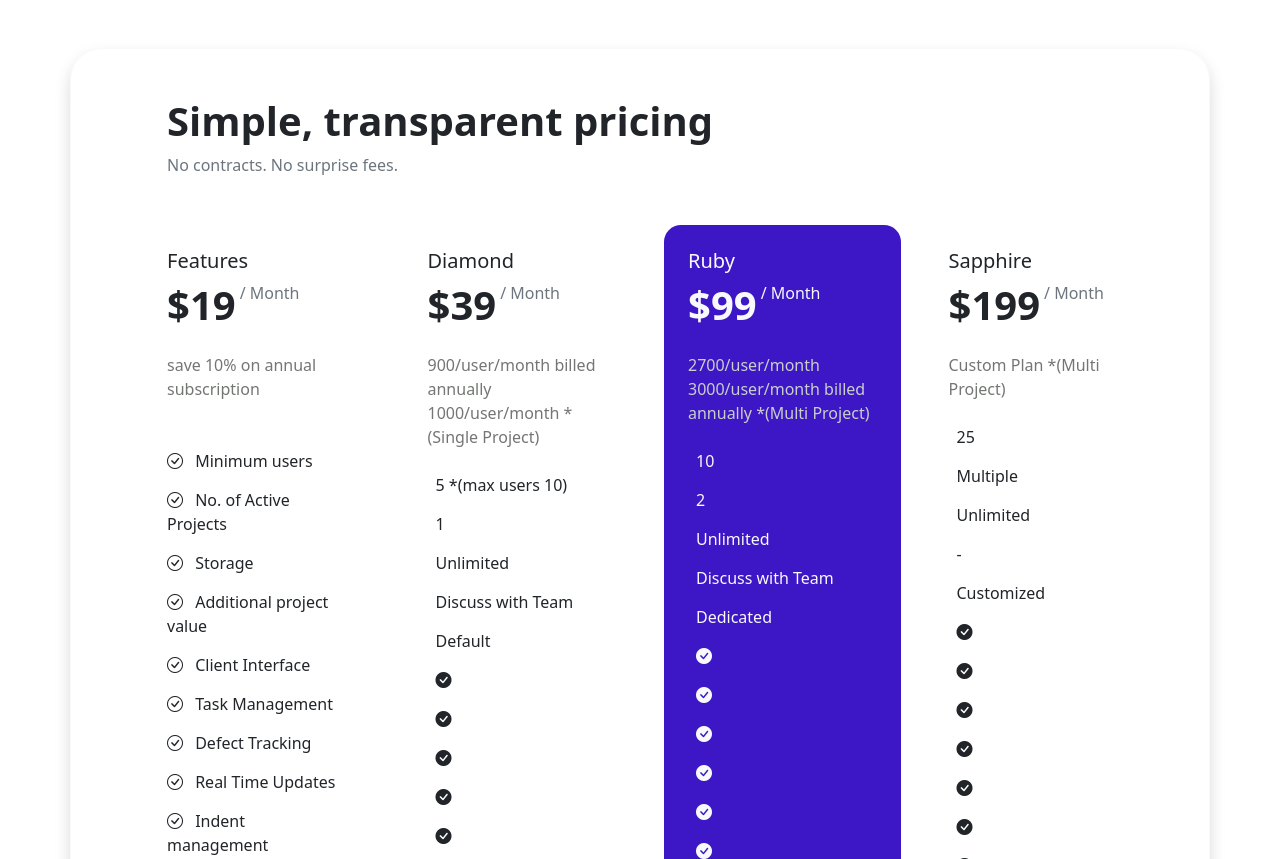
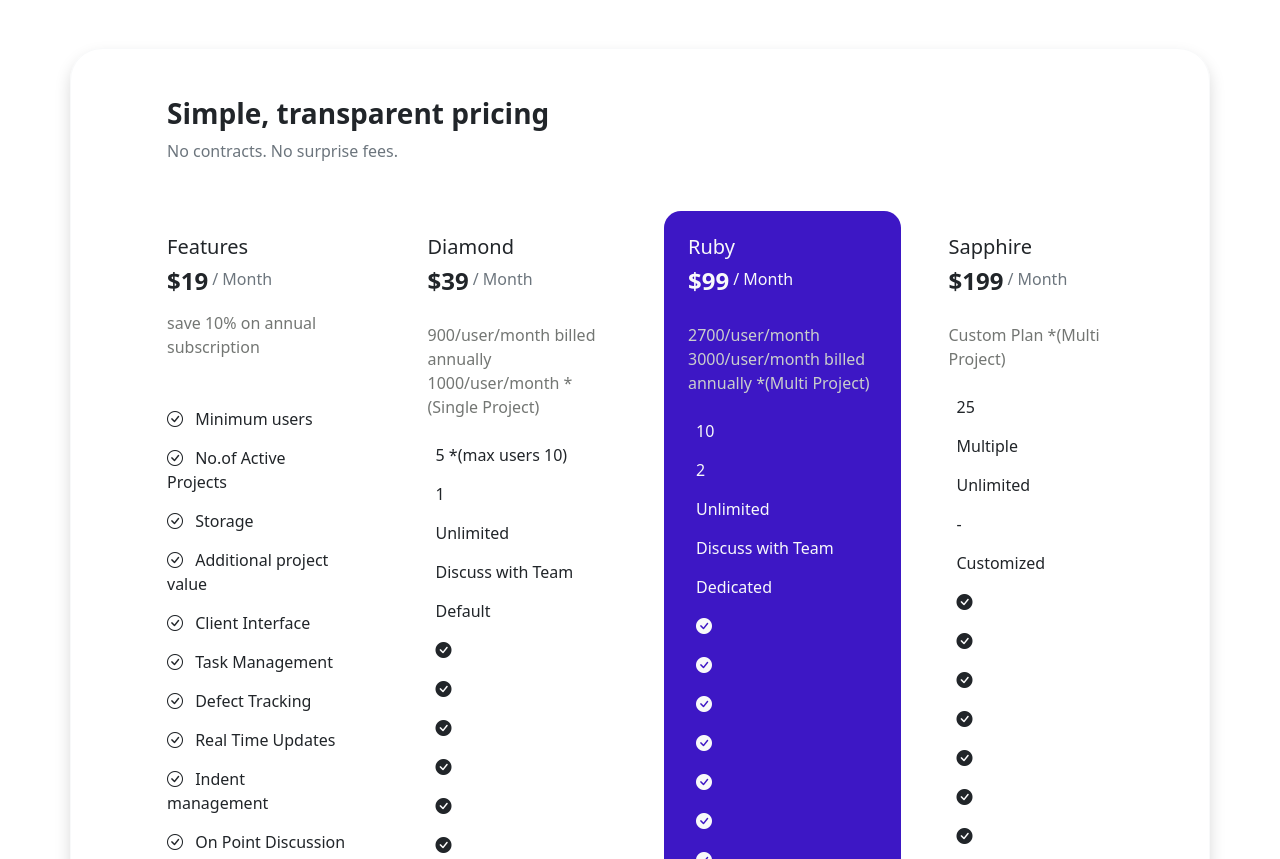
Before and after one commit to Dheerajsann/MOSAICDOTS-PRICING-PAGE, a plain HTML site: page index.html in a window 1280 px wide. Shown: the top 859 px of the page. Drawn offline with nearby package versions, Linux system fonts and the light colour scheme.

Commit message:
Update index.html

```diff
--- a/index.html
+++ b/index.html
@@ -14,29 +14,26 @@
   <body>
     <div class="container border border-light shadow rounded-5 mt-5 p-5 h-100 main">
       <div class="ms-5 mb-5 h-100">
-        <h1 class="fw-bolder">Simple, transparent pricing</h1>
+        <h3 class="fw-bolder">Simple, transparent pricing</h3>
         <p class=" text-secondary">No contracts. No surprise fees.</p>
       </div>
       <div class="d-grid mt-5 c1">
         <div class="ms-4 hov p-4 box">
           <div class="mb-5">
             <h5 class=" mb-2">Features</h5>
-            <span class="d-flex c2 mb-3">
-              <h1 class="fw-bold">$19</h1>
+            <span class="d-flex c2 mb-1">
+              <h4 class="fw-bold">$19</h4>
               <p class=" text-secondary ms-1"> / Month</p>
             </span>
             <p class="c3 mb-3">save 10% on annual subscription</p>
           </div>
           <div class="mt-4">
-            <div class="s"><i class=" bi bi-check-circle"> <Span class="fst-normal m-2">Minimum users</Span></i>
-            </div>
-            <div class="s"><i class=" bi bi-check-circle"> <Span class="fst-normal  m-2">No. of Active
-                  Projects</Span></i>
-            </div>
+            <div class="s"><i class=" bi bi-check-circle"> <Span class="fst-normal m-2">Minimum users</Span></i></div>
+            <div class="s"><i class=" bi bi-check-circle"> <Span class="fst-normal  m-2">No.of Active
+                  Projects</Span></i></div>
             <div class="s"><i class=" bi bi-check-circle"> <Span class="fst-normal  m-2">Storage</Span></i></div>
             <div class="s"><i class=" bi bi-check-circle"> <Span class="fst-normal  m-2">Additional project
-                  value</Span></i>
-            </div>
+                  value</Span></i></div>
             <div class="s"><i class=" bi bi-check-circle"> <Span class="fst-normal  m-2">Client Interface</Span></i>
             </div>
             <div class="s"><i class=" bi bi-check-circle"> <Span class="fst-normal  m-2">Task Management</Span></i>
@@ -50,16 +47,12 @@
             <div class="s"><i class=" bi bi-check-circle"> <Span class="fst-normal  m-2">On Point Discussion</Span></i>
             </div>
             <div class="s"><i class=" bi bi-check-circle"> <Span class="fst-normal  m-2">Document Sharing and
-                  Tracking</Span></i>
-            </div>
+                  Tracking</Span></i></div>
             <div class="s"><i class=" bi bi-check-circle"> <Span class="fst-normal  m-2">Rate Card and BOQ
-                  Management</Span></i>
-            </div>
+                  Management</Span></i></div>
             <div class="s"><i class=" bi bi-check-circle"> <Span class="fst-normal  m-2">Admin User
-                  Management</Span></i>
-            </div>
-            <div class="s"><i class=" bi bi-check-circle"> <Span class="fst-normal  m-2">Types of Users</Span></i>
-            </div>
+                  Management</Span></i></div>
+            <div class="s"><i class=" bi bi-check-circle"> <Span class="fst-normal  m-2">Types of Users</Span></i></div>
             <div class="s"><i class=" bi bi-check-circle"> <Span class="fst-normal  m-2">Customizing of Tool</Span></i>
             </div>
             <button class="fw-semibold">Choose Plan </button>
@@ -68,7 +61,7 @@
         <div class="ms-4 hov p-4 box">
           <h5 class=" mb-2">Diamond</h5>
           <span class="d-flex c2 mb-3">
-            <h1 class="fw-bold">$39</h1>
+            <h4 class="fw-bold">$39</h4>
             <p class=" text-secondary ms-1"> / Month</p>
           </span>
           <p class="c3 mb-3">900/user/month billed annually
@@ -112,7 +105,7 @@
         <div class="ms-4 ruby p-4 text-light box ">
           <h5 class=" mb-2">Ruby</h5>
           <span class="d-flex c2 mb-3">
-            <h1 class="fw-bold">$99</h1>
+            <h4 class="fw-bold">$99</h4>
             <p class=" text-lighter ms-1"> / Month</p>
           </span>
           <p class="c4 mb-3">2700/user/month
@@ -158,7 +151,7 @@
         <div class="ms-4 hov p-4 box">
           <h5 class=" mb-2">Sapphire</h5>
           <span class="d-flex c2 mb-3">
-            <h1 class="fw-bold">$199</h1>
+            <h4 class="fw-bold">$199</h4>
             <p class=" text-secondary ms-1"> / Month</p>
           </span>
           <p class="c3 mb-3">Custom Plan
```
